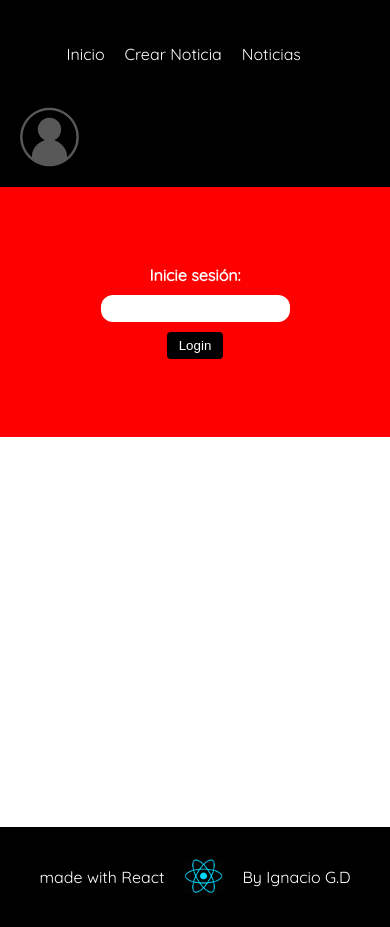
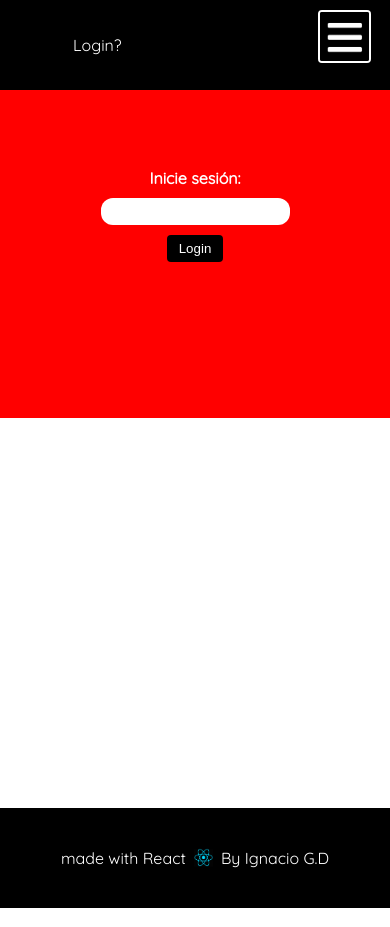
Before and after one commit to ignaciosein/proyectNews, a React (Create React App) app: page / in a window 390 px wide. Built offline with nearby package versions, Linux system fonts and the light colour scheme.

Commit message:
menu burger funcional y estilos en mobile first

```diff
--- a/src/Sass/__animations.scss
+++ b/src/Sass/__animations.scss
@@ -4,7 +4,19 @@
 @mixin slide-right {
     animation: slide-right 0.5s cubic-bezier(0.250, 0.460, 0.450, 0.940) both;
   }
+  @mixin slide-right-button {
+    animation: slide-right 0.5s cubic-bezier(0.250, 0.460, 0.450, 0.940) both;
+  }
 
 @mixin opacity {
   -webkit-animation: fadein 0.1s linear 1 normal forwards;
 }
+
+@mixin push{
+
+  animation:rotate-center .6s ease-in-out both
+}
+@mixin slide-bottom{
+
+  animation:slide-bottom .5s cubic-bezier(.25,.46,.45,.94) both
+}
--- a/src/components/Footer/Footer.scss
+++ b/src/components/Footer/Footer.scss
@@ -11,8 +11,8 @@
 
     margin-top: 100%;
     >img {
-        margin: 0 5%;
-        width: 10%;
+        margin: 0 2%;
+        width: 5%;
     }
     /* propertys here */
 }
--- a/src/components/Head/Head.js
+++ b/src/components/Head/Head.js
@@ -1,32 +1,99 @@
 import React, { Component } from "react";
+import { Link } from "react-router-dom";
 import "./Head.scss";
 import loginImage from "../../img/login.png";
 import unLogged from "../../img/unlogged.png";
 import Nav from "../../components/Nav";
 
+import { userContext } from "../../../src/context/userContext";
+class Head extends Component {
 
 
-import { userContext } from "../../../src/context/userContext";
-class Head extends Component {
+  showDiv = () =>{
+
+  let listado =  document.getElementById("listado")
+  let open =  document.getElementById("open")
+  let close =  document.getElementById("close")
+
+  if( listado.style.display="none" ) {
+    listado.style.display="block"
+    open.style.display="none"
+    close.style.display="block"
+  }
+
+
+  }
+
+  hiddenDiv = () =>{
+
+    let listado =  document.getElementById("listado")
+    let open =  document.getElementById("open")
+    let close =  document.getElementById("close")
+
+    if( listado.style.display="block" ) {
+      listado.style.display="none"
+      open.style.display="block"
+      close.style.display="none"
+    }
+
+
+
+
+
+    }
+
   render() {
     return (
       <div className="Head">
-        <Nav />
+                  <div className="container">
+                            <div className="divLogin">
                               <userContext.Consumer>
                                 {({ user, logoutUser }) =>
                                   user.name ? (
                                     <>
-                <img className="loginAvatar" src={loginImage}></img>
-                <p> {user.name}</p>
-                <button id="logout" onClick={logoutUser}>
+                                      <button className="logout" onClick={logoutUser}>
                                         Logout
                                       </button>
+                                      <p className="userName"> {user.name}</p>
+                                      <img className="loginAvatar" src={loginImage}></img>
                                     </>
                                   ) : (
-              <img id="avatar" src={unLogged}></img>
+                                    <p className="unlogged">
+                                      <Link to={"/"}>Login?</Link>
+                                    </p>
                                   )
                                 }
                               </userContext.Consumer>
+                            </div>
+                            <div className="divMenu">
+          <Nav mostrar={() => this.showDiv()} ocultar={() => this.hiddenDiv()}/>
+        </div>
+                  </div>
+
+                  <div  id="listado"  >
+
+                  <ul className="Nav__list">
+        <li className="Nav__listItem">
+          <Link className="Nav__link" to="/">Inicio</Link>
+        </li>
+        <li>
+          <Link to="/form"> Crear Noticia </Link>
+        </li>
+        <li>
+          <Link to="/list"> Noticias </Link>
+        </li>
+
+
+      </ul>
+
+
+
+
+
+                  </div>
+
+
+
       </div>
     );
   }
--- a/src/components/Head/Head.scss
+++ b/src/components/Head/Head.scss
@@ -3,32 +3,66 @@
 @import "../../Sass/_animations";
 
 .Head {
-  > p {
-    margin-left: 5%;
+  .container {
+    width: 100%;
+    background-color: black;
+    display: flex;
+    flex-wrap: nowrap;
+  }
+
+  .divLogin {
+    display: flex;
+    width: 50%;
     color: white;
+    background-color: black;
+    align-items: center;
+    justify-content: space-evenly;
+    > button {
+      @include slide-right();
+      background: #f31212;
+    }
+    > img {
+      @include slide-right();
+      width: 20%;
+    }
+
   }
-  > img {
-    padding-left: 20px;
-    padding-bottom: 20px;
-    width: 15%;
-  }
-  > img.loginAvatar {
+  .userName {
     @include slide-right();
   }
-  > p {
-    @include slide-right();
-  }
-  @include flex-row();
-  > button {
-    @include slide-right();
-    margin-left: 20px;
-    margin-top: 10px;
-    height: 30px;
-    background-color: red;
+  .unlogged{
+
+    @include push();
+
   }
 
-  margin-top: 0;
-  background-color: $color-header;
+  .divMenu {
+    background-color: black;
+    width: 50%;
+  }
+
+  #listado {
+    @include slide-bottom();
+    display: none;
+    height: 200px;
+    background-color: black;
+
+  }
+
+  .Nav__list {
+    list-style-type: none;
+    padding: 0px;
+    margin-top: 0px;
+    padding-top: 10%;
+    flex-direction: column;
+    align-items: center;
+    display: flex;
+    > li {
+      text-decoration: none;
+
+      font-size: 1.3rem;
+    }
+  }
 
   @keyframes slide-right {
     0% {
@@ -38,6 +72,5 @@
       transform: translateX(0px);
     }
   }
-
-
-}
+  @keyframes rotate-center{0%{transform:rotate(0)}100%{transform:rotate(360deg)}}}
+  @keyframes slide-bottom{0%{transform:translateY(0)}100%{transform:translateY(100px)}}
--- a/src/components/Home/Home.js
+++ b/src/components/Home/Home.js
@@ -33,6 +33,7 @@ class Home extends Component {
       <div className="Home">
       <form onSubmit={this.handleSubmit}>
         <label>Inicie sesión:
+          <br></br>
           <input type="text" onfocus="this.value=''" name="login" onChange={this.handleChange} />
         </label>
         <br></br>
--- a/src/components/Home/Home.scss
+++ b/src/components/Home/Home.scss
@@ -2,13 +2,15 @@
 @import "../../Sass/mixins";
 @import "../../Sass/_animations";
 .Home {
-    align-items: center;
-    @include slide-down();
+  width: 100%;
+  margin: 0px;
+  @include flex-column-center();
+    padding-top: 20%;
+ /*    padding: 20px; */
+    padding-bottom: 40%;
+    /* propertys here */
 
-  >form{
 
-    padding: 20%;
-  }
   > button{
     @include flex-column-center();
 
--- a/src/components/ListNews/ListNews.scss
+++ b/src/components/ListNews/ListNews.scss
@@ -6,6 +6,7 @@
 .ListNews {
     text-align: center;
     color: white;
+    padding-bottom: 200px;
     display: flex;
     flex-direction: column;
     align-items: center;
--- a/src/components/Nav/Nav.js
+++ b/src/components/Nav/Nav.js
@@ -1,25 +1,39 @@
-import React from "react";
-import { Link } from "react-router-dom";
+
+import React, { Component } from "react";
+
 import "./Nav.scss";
+import menuBurgerOpen from "../../img/menuBurger.png"
+import menuBurgerClose from "../../img/menuBurgerClose.png"
 
-function Nav() {
+
+class Nav extends Component {
+
+render() {
   return (
     <nav className="Nav">
-      <ul className="Nav__list">
-        <li className="Nav__listItem">
-          <Link className="Nav__link" to="/">
-            Inicio
-          </Link>
-        </li>
-        <li>
-          <Link to="/form"> Crear Noticia </Link>
-        </li>
-        <li>
-          <Link to="/list"> Noticias </Link>
-        </li>
-      </ul>
+      <div>
+      <img id="open" className="menuBurger" onClick={this.props.mostrar} src={menuBurgerOpen}></img>
+      <img id="close" className="menuBurger2"  onClick={this.props.ocultar} src={menuBurgerClose}></img>
+
+      </div>
+
+      <div className="List">
+
+
+
+
+
+
+
+      </div>
+
+
+
     </nav>
+
+
   );
 }
 
+}
 export default Nav;
--- a/src/components/Nav/Nav.scss
+++ b/src/components/Nav/Nav.scss
@@ -1,47 +1,34 @@
 @import '../../Sass/mixins';
 .Nav{
+    .menuBurger2{
+       display: none;
+       border-radius: 4px;
+        border: 2px solid white;
+        margin-left: 63%;
+        margin-right: 5%;
+        margin-top: 5%;
+        margin-bottom: 2%;
+        width: 25%;
 
-    width: 100%;
-    margin-left: 10%;
 
-    .Nav__list{
-       width: 80%;
-        padding: 5%;
+    }
+    .menuBurger{
+        border-radius: 4px;
+        border: 2px solid white;
+        margin-left: 63%;
+        margin-right: 5%;
+        margin-top: 5%;
+        margin-bottom: 2%;
+        width: 25%;
 
-        > li {
-            padding: 10px;
 
-          }
 
     }
 
 
 
-    > ul{
-        list-style: none;
-        @include flex-row();
-        li{
-            text-indent: 0;
-            a{
-                text-decoration: none;
-                color: white;
-            }
-        }
-    }
 
-    /* >ul > li{
-        text-indent: 0
-    }
-    >ul > li > a{
-        text-decoration: none;
-    } */
-     /*   &__list{
 
-    }
-    &__listItem{
 
-    }
-    &__link{
 
-    } */
 }
```
Also changed, not shown: src/img/menuBurger.png (added), src/img/menuBurgerClose.png (added). Lines whose indentation alone changed are shown as unchanged.
